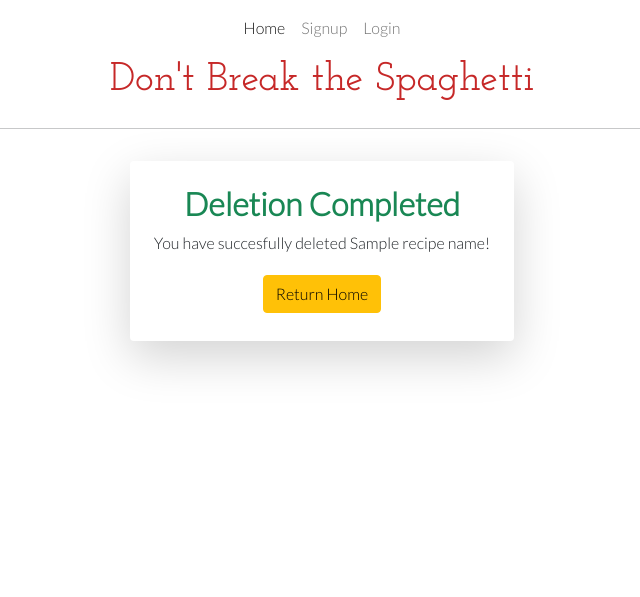
After one commit to HMuraja/recipe-book-v2, a Django app: template templates/delete_recipe.html in a window 1280 px wide. The commit adds this page. Shown: the top 597 px of the page, without its empty margins (318-958 px from the left). Run offline with Django 3.2, Linux system fonts and the light colour scheme; the template is opened without the code that fills it: most values are stand-ins (such as "Sample title", 1, 10 or a date in 2020); some libraries are stand-ins or nearby versions; some web fonts are replaced.

Commit message:
Add Deletion Succesdul message

```diff
--- /dev/null
+++ b/templates/delete_recipe.html
@@ -0,0 +1,14 @@
+{% extends 'base.html' %}
+{% block content %}
+<div class="container-fluid">
+    <div class="row f-flex justify-content-center">
+        <div class="col-md-auto shadow-lg p-4 m-3 rounded text-center">
+
+            <h2 class="fw-bold grey-title text-success">Deletion Completed</h2>
+            <p class="text-center">You have succesfully deleted {{ recipe_name }}!</p>
+            <a class="btn btn-warning m-1" href="{% url 'home' %}" type="button"> Return Home</a>
+        </div>
+    </div>
+</div>
+
+{% endblock content %}
--- a/templates/recipe.html
+++ b/templates/recipe.html
@@ -92,11 +92,11 @@
         <div class="modal-dialog modal-dialog-centered">
             <div class="modal-content modal-body">
                 <h3 class="text-danger text-center">Delete recipe</h3>
-                <p>
+                <p class="text-center">
                     Are you sure you want to delete {{ recipe.name }} this recipe?
                 </p>
                 <div class="modal-footer d-flex justify-content-center">
-                    <!-- Delete Link Avtivates DeleteRecipe View -->
+                    <!-- Delete Link Activates DeleteRecipe View -->
                     <a class="btn btn-danger m-1" href="{% url 'delete_recipe' recipe.id %}" type="button"> Yes, Delete</a>
                     <!-- Close Button -->
                     <button type="button" class="btn btn-warning" data-bs-dismiss="modal">No, Return</button>
```
Also changed, not shown: recipeapp/views.py (+7 -2 lines).
